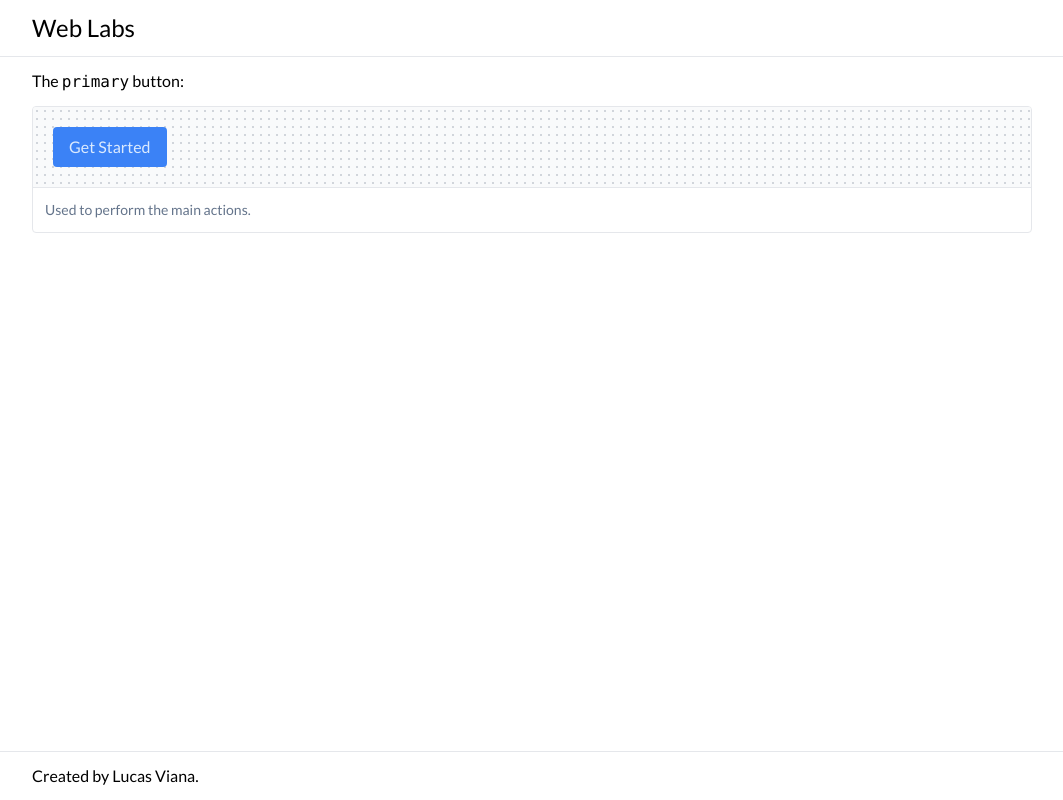
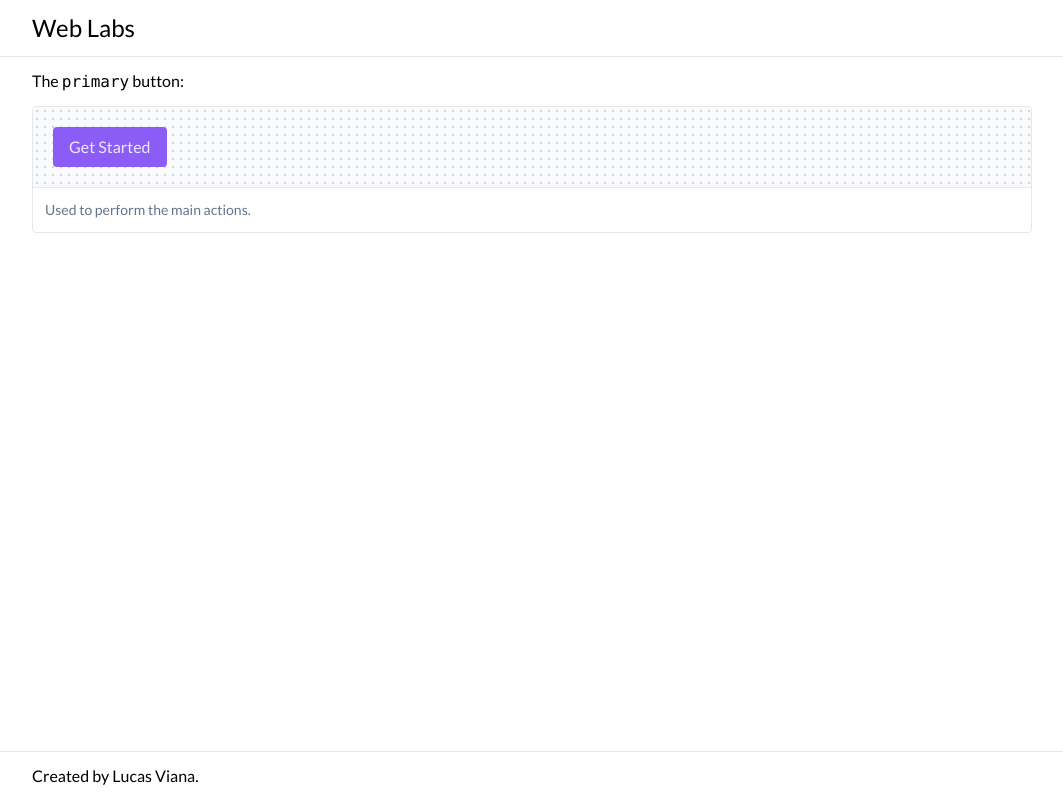
Before and after one commit to LSViana/web-labs, a Nuxt app: page /experiments/buttons in a window 1280 px wide. Shown: the whole page, without its empty margins (108-1171 px from the left). Built offline with nearby package versions, Linux system fonts and the light colour scheme.

Commit message:
Update primary color definition and fix BtnButton to use it

```diff
--- a/components/experiments/buttons/BtnButton.vue
+++ b/components/experiments/buttons/BtnButton.vue
@@ -15,7 +15,7 @@ const props = defineProps<{
 }>()
 
 const variantClasses: Record<ButtonVariant, string> = {
-  primary: 'bg-blue-500 text-blue-100 ring-blue-300 hover:bg-blue-600 active:bg-blue-700',
+  primary: 'bg-primary-500 text-primary-100 ring-primary-300 hover:bg-primary-600 active:bg-primary-700',
   secondary: 'bg-gray-500 text-gray-100 ring-gray-300 hover:bg-gray-600 active:bg-gray-700'
 }
 
--- a/tailwind.config.ts
+++ b/tailwind.config.ts
@@ -6,7 +6,7 @@ export default <Partial<Config>>{
   theme: {
     extend: {
       colors: {
-        primary: colors.blue,
+        primary: colors.violet,
         muted: colors.slate[500]
       }
     }
```
